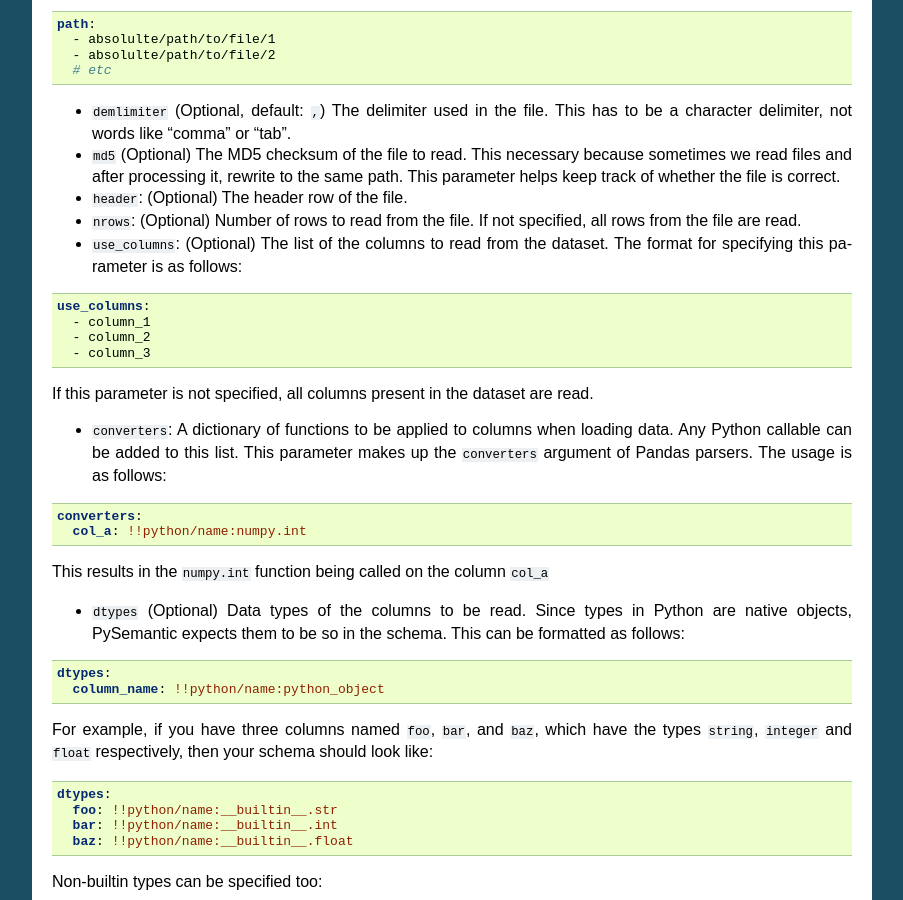
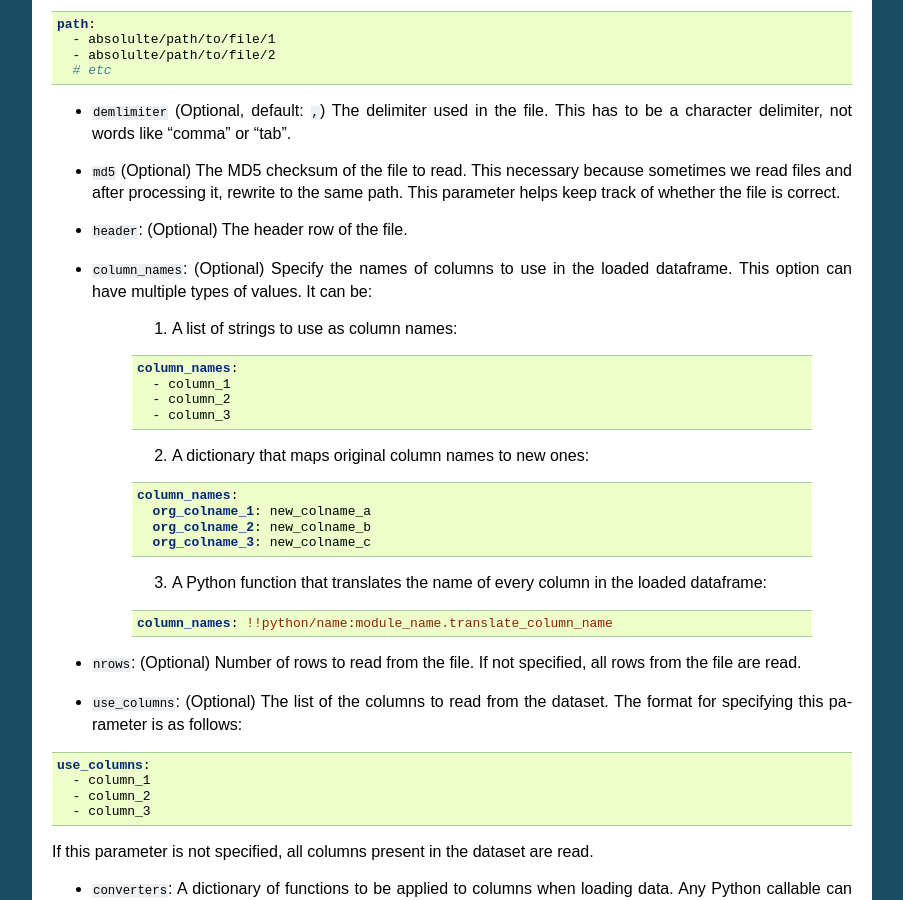
Before and after one commit to jaidevd/pysemantic, a Sphinx documentation site: the page built from docs/schema_ref.rst, in a window 1280 px wide and 900 px high, scrolled down 482 px. Shown: the whole window, without its empty margins (198-1101 px from the left). Built offline with Sphinx 7.4.7, drawn with Linux system fonts in a browser that asks for light colours.

Commit message:
DOC: Add reference for column_names options
closes motherbox/pysemantic#18

```diff
--- a/docs/schema_ref.rst
+++ b/docs/schema_ref.rst
@@ -41,6 +41,34 @@ to:
   path. This parameter helps keep track of whether the file is correct.
 
 * ``header``: (Optional) The header row of the file.
+
+* ``column_names``: (Optional) Specify the names of columns to use in the
+  loaded dataframe. This option can have multiple types of values. It can be:
+
+    1. A list of strings to use as column names:
+
+    .. code-block:: yaml
+
+      column_names:
+        - column_1
+        - column_2
+        - column_3
+
+    2. A dictionary that maps original column names to new ones:
+
+    .. code-block:: yaml
+
+      column_names:
+        org_colname_1: new_colname_a
+        org_colname_2: new_colname_b
+        org_colname_3: new_colname_c
+
+    3. A Python function that translates the name of every column in the loaded
+       dataframe:
+
+    .. code-block:: yaml
+
+      column_names: !!python/name:module_name.translate_column_name
 
 * ``nrows``: (Optional) Number of rows to read from the file. If not specified, all rows from the file are read.
 
```
